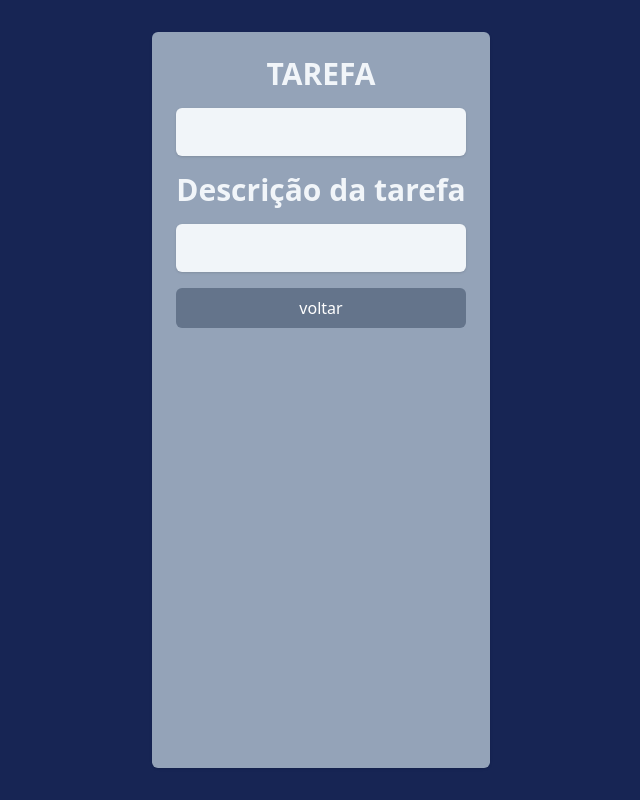
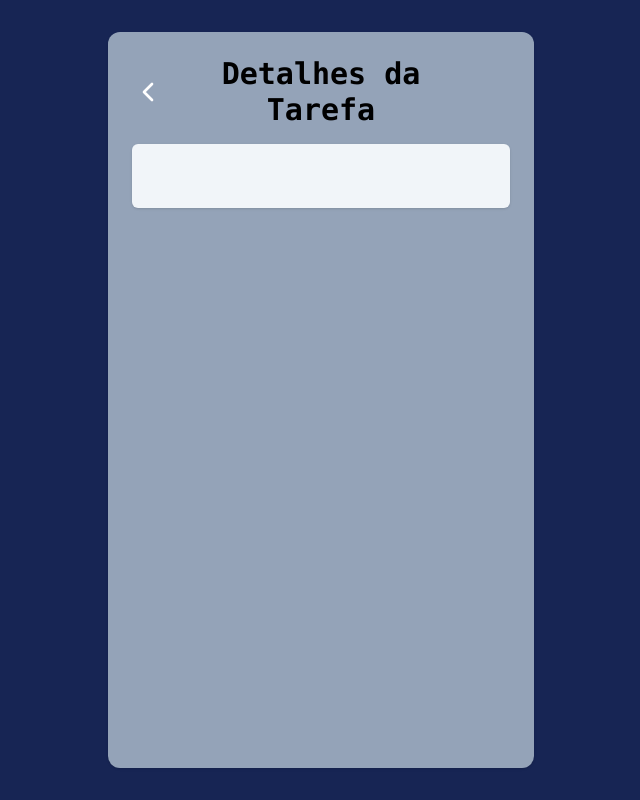
Before and after one commit to brunofragaa97/Gerenciador-de-Tarefa, a React (Vite) app: page /task in a window 1280 px wide. Shown: the whole page, without its empty margins (319-959 px from the left). Built offline with nearby package versions, Linux system fonts and the light colour scheme.

Commit message:
versão 0.1.1
Atualizado a tela de detalhes da tarefa, adcionado botão de seta ao voltar e adicionado um break-word para ajustar bug de tamanho de caracteres. Container principal também ajustar para ocupar no maximo widht de 50%

```diff
--- a/src/App.jsx
+++ b/src/App.jsx
@@ -78,7 +78,7 @@ function App() {
   }
 
   return (
-    <div className="w-screen min-h-screen bg-blue-950 flex justify-center p-8">
+    <div className="font-mono w-screen min-h-screen bg-blue-950 flex justify-center p-8">
       <div className="w-[500px] space-y-4 ">
         <h1 className="text-3xl text-slate-100 font-bold text-center">
           Gerenciador de Tarefas
--- a/src/components/AddTask.jsx
+++ b/src/components/AddTask.jsx
@@ -32,7 +32,7 @@ function AddTask({ onAddTaskSubmit }){
                   setDescription("");
                 }}
                 className="bg-slate-500 text-white px-4 py-2 rounded-md font-medium">
-                  Adcionar
+                  ADCIONAR
             </button>
         </div>
    );
--- a/src/pages/TaskPage.jsx
+++ b/src/pages/TaskPage.jsx
@@ -1,40 +1,38 @@
 import { useSearchParams } from "react-router-dom";
 import { useNavigate } from "react-router-dom";
+import { ChevronLeftIcon } from 'lucide-react';
 
 function TaskPage(){
-
-    const [searchParams] = useSearchParams()
+    const [searchParams] = useSearchParams();
     const title = searchParams.get("title");
     const description = searchParams.get("description");
+    const navigate = useNavigate();
 
-    const navigate = useNavigate()
     function backToMain(){
         navigate(`/inicio`);
     }
 
     return (
-        <div className="w-screen min-h-screen bg-blue-950 flex justify-center p-8">
-            <div className="space-y-4 p-6 bg-slate-400 rounded-md shadow flex flex-col">
-                <h1 className="text-3xl text-slate-100 font-bold text-center">
-                  TAREFA
-                </h1>
+        <div className="break-words font-mono w-screen min-h-screen bg-blue-950 flex justify-center p-8">
+            <div className="space-y-4 p-6 bg-slate-400 rounded-xl shadow flex flex-col max-w-[35%]">
+                <div className="flex items-center justify-between">
+                    <button
+                      onClick={() => backToMain()}
+                      className="text-white flex items-center justify-center">
+                      <ChevronLeftIcon className="w-8 h-8" />
+                    </button>
+                    <h1 className="text-3xl text-black font-bold text-center flex-1">
+                        Detalhes da Tarefa
+                    </h1>
+                    <div className="w-8"></div> {/* Espaço vazio para balancear o layout */}
+                </div>
                 <div className="space-y-4 p-6 bg-slate-100 rounded-md shadow flex flex-col">
-                    {title}
+                    <strong>{title}</strong>
+                    <p className="">{description}</p>
                 </div>
-                <h2 className="text-3xl text-slate-100 font-bold text-center">
-                    Descrição da tarefa
-                </h2>
-                <div className="space-y-4 p-6 bg-slate-100 rounded-md shadow flex flex-col">
-                    {description}
-                </div>
-                <button
-                    onClick={() => backToMain()}
-                    className="text-center bg-slate-500 text-white px-4 py-2 rounded-md font-medium">
-                    voltar
-                </button>
             </div>
         </div>
-    )
+    );
 }
 
 export default TaskPage;
```
